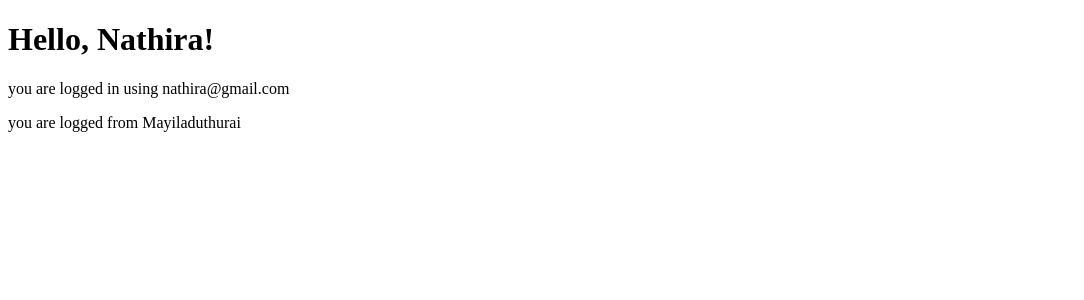
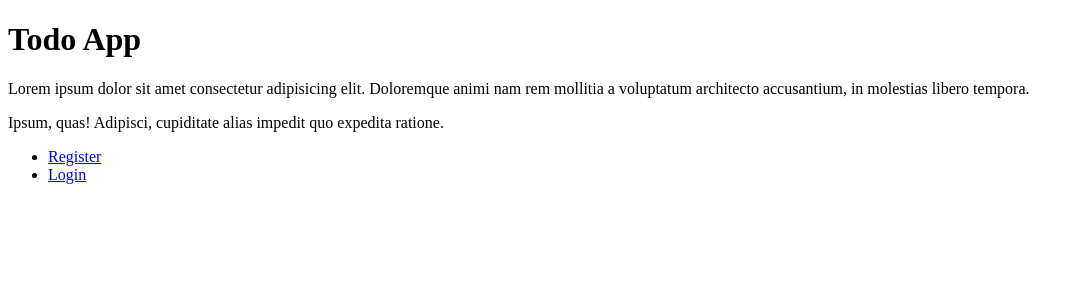
Before and after one commit to nathira99/reactPractice, a React (Vite) app: page / in a window 1280 px wide. Shown: the top 300 px of the page, without its empty margins (0-1084 px from the left). Built offline with nearby package versions, Linux system fonts and the light colour scheme.

Commit message:
'react-router'

```diff
--- a/package.json
+++ b/package.json
@@ -11,7 +11,8 @@
   },
   "dependencies": {
     "react": "^19.1.0",
-    "react-dom": "^19.1.0"
+    "react-dom": "^19.1.0",
+    "react-router": "^7.6.3"
   },
   "devDependencies": {
     "@eslint/js": "^9.29.0",
--- a/src/App.jsx
+++ b/src/App.jsx
@@ -1,20 +1,43 @@
-import Greeting from "./components/Greetings";
+import { createBrowserRouter, RouterProvider } from "react-router"
+import Home from "./pages/Home";
+import Login from "./components/Login";
+import Register from "./components/Register";
 
+const routes = [
+  {
+    path: "/",
+    element: <Home />
+  },
+  {
+    path: "/login",
+    element: <Login />
+  },
+  {
+    path: "/register",
+    element: <Register />
+  }
+];
 
-// Parent component
-function App() {
+// create a router object
+const router = createBrowserRouter(routes, {
+  future: {
+    v7_relativeSplatPath: true,
+     v7_fetcherPersist: true,
+     v7_normalizeFormMethod: true,
+     v7_partialHydration: true,
+     v7_skipActionErrorRevalidation: true,
+  },
+});
 
-  function childToParent(user){
-    console.log(user);
-  }
-
+const App = () => {
   return (
-    <>
-      <Greeting
-        childToParent={childToParent}
-      />
-    </>
-  );
+    <RouterProvider
+      router={router}
+      future={{
+        v7_startTransition: true,
+      }}
+    />
+  )
 }
 
 export default App;
--- a/src/components/Greetings.jsx
+++ /dev/null
@@ -1,23 +0,0 @@
-
-// Child components
-function Greeting(props) {
-
-    const user = {
-    name: 'Nathira',
-    email: 'nathira@gmail.com',
-    place: 'Mayiladuthurai',
-  };
-
-  props.childToParent(user);
-
-  return (
-    <>
-      <h1>Hello, {user.name}!</h1>
-      <p>you are logged in using {user.email}</p>
-      <p>you are logged from {user.place}</p>
-    </>
-  );
-}
-
-
-export default Greeting;
--- /dev/null
+++ b/src/components/Login.jsx
@@ -0,0 +1,9 @@
+const Login = () => {
+  return (
+    <div>
+      <h1>Login</h1>
+    </div>
+  )
+}
+
+export default Login;
--- /dev/null
+++ b/src/components/Register.jsx
@@ -0,0 +1,9 @@
+const Register = () => {
+  return (
+    <div>
+        <h1>Register</h1>
+    </div>
+  )
+}
+
+export default Register;
--- a/src/main.jsx
+++ b/src/main.jsx
@@ -1,4 +1,3 @@
-import { StrictMode } from 'react'
 import { createRoot } from 'react-dom/client'
 import App from './App.jsx'
 
--- /dev/null
+++ b/src/pages/Home.jsx
@@ -0,0 +1,23 @@
+import { Link } from "react-router";
+
+const Home = () => {
+  return (
+    <div>
+      <h1>Todo App</h1>
+      <p>Lorem ipsum dolor sit amet consectetur adipisicing elit.
+        Doloremque animi nam rem mollitia a voluptatum architecto accusantium, in molestias libero tempora.
+      </p>
+        <p>Ipsum, quas! Adipisci, cupiditate alias impedit quo expedita ratione.</p>
+      <ul>
+        <li>
+          <Link to="/register">Register</Link>
+        </li>
+        <li>
+          <Link to="/Login">Login</Link>
+        </li>
+      </ul>
+    </div>
+  )
+}
+
+export default Home;
```
Also changed, not shown: 1 other file (tests, documents, lock files or other folders).
